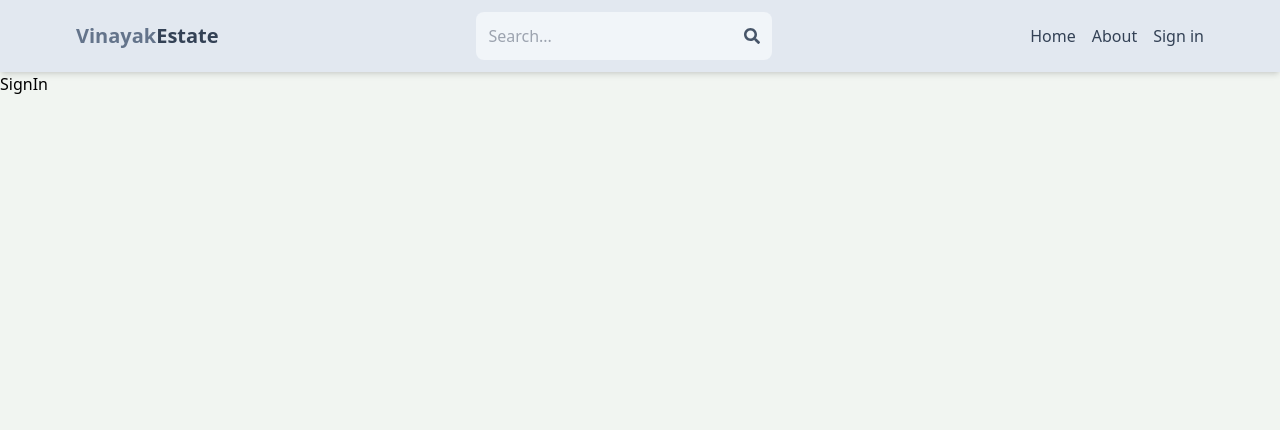
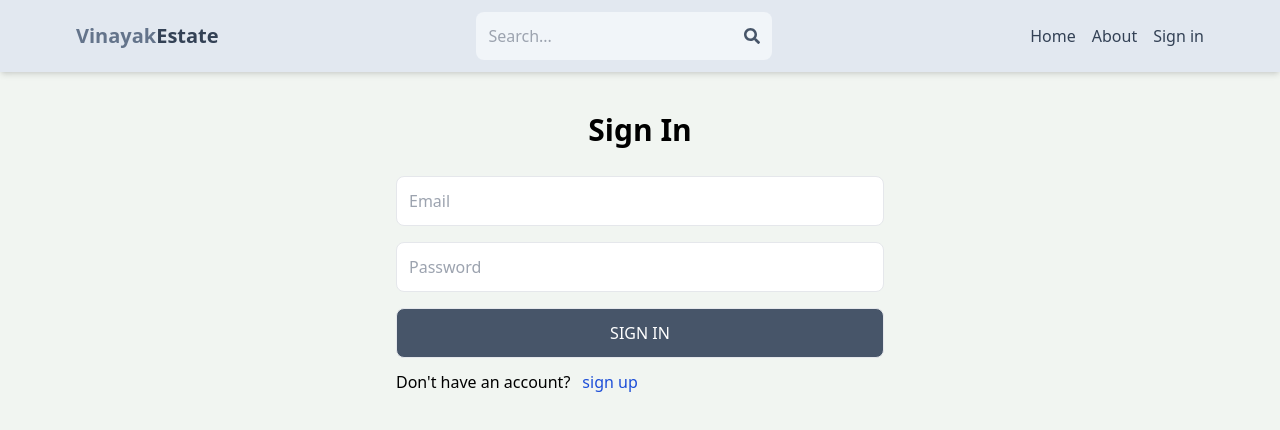
Before and after one commit to Vinayak-kumar132/GrandEstate, a React (Vite) app in the folder client/: page /sign-in in a window 1280 px wide. Shown: the top 430 px of the page. Built offline with nearby package versions, Linux system fonts and the light colour scheme.

Commit message:
Completed signin page functionality

```diff
--- a/client/src/pages/SignIn.jsx
+++ b/client/src/pages/SignIn.jsx
@@ -1,7 +1,82 @@
-import React from 'react'
+import React, { useState } from "react";
+import { Link, useNavigate } from "react-router-dom";
+import { toast } from "react-hot-toast";
+
 
 export default function SignIn() {
+  const [formData, setFormData] = useState({});
+  const [loading, setLoading] = useState(false);
+  const [error, setError] = useState(null);
+  const navigate = useNavigate();
+
+  const handleChange = (e) => {
+    setFormData({ ...formData, [e.target.id]: e.target.value });
+  };
+
+  const handleSubmit = async (e) => {
+    e.preventDefault();
+    try {
+      setLoading(true);
+      const res = await fetch("/api/auth/signin", {
+        method: "POST",
+        headers: {
+          "content-Type": "application/json",
+        },
+        body: JSON.stringify(formData),
+      });
+
+      const data = await res.json();
+      // console.log(data);
+      if (data.success === false) {
+        toast.error("Couldn't Sign In");
+        setError(data.message);
+        setLoading(false);
+        return;
+      }
+      setLoading(false);
+      setError(null);
+      toast.success("Signin Successfull");
+      navigate('/')
+    } catch (error) {
+      setLoading(false);
+      setError(error.message);
+      toast.error("Something went wrong!");
+    }
+  };
+
   return (
-    <div>SignIn</div>
-  )
+    <div className="p-3 max-w-lg mx-auto">
+      <h1 className="text-3xl text-center font-semibold py-7">Sign In</h1>
+      <form disable={loading} className="flex flex-col gap-4" onSubmit={handleSubmit}>
+        <input
+          className="border p-3 rounded-lg outline-none"
+          id="email"
+          type="text"
+          placeholder="Email"
+          onChange={handleChange}
+        />
+        <input
+          className="border p-3 rounded-lg outline-none"
+          id="password"
+          type="password"
+          placeholder="Password"
+          onChange={handleChange}
+        />
+        <button
+          disabled={loading}
+          className="border p-3 bg-slate-600 text-white rounded-lg uppercase hover:opacity-95"
+        >
+          {loading ? "Loading..." : "Sign In"}
+        </button>
+
+      </form>
+      <div className="flex gap-3 pt-3">
+       Don't have an account?
+        <Link to="/sign-up">
+          <span className="text-blue-700 cursor-pointer">sign up</span>
+        </Link>
+      </div>
+      {error && <p className="text-red-500 mt-5">{error}</p>}
+    </div>
+  );
 }
--- a/client/src/pages/SignUp.jsx
+++ b/client/src/pages/SignUp.jsx
@@ -35,6 +35,9 @@
       }
       setLoading(false);
       setError(null);
+      toast('SignUp Successfull!', {
+        icon: '👏',
+      });
       navigate('/sign-in')
     } catch (error) {
       setLoading(false);
--- a/package.json
+++ b/package.json
@@ -13,6 +13,8 @@
   "license": "ISC",
   "dependencies": {
     "bcryptjs": "^2.4.3",
+    "cookie-parser": "^1.4.7",
+    "cors": "^2.8.5",
     "dotenv": "^16.4.7",
     "express": "^4.21.2",
     "jsonwebtoken": "^9.0.2",
```
Also changed, not shown: 2 other files (tests, documents, lock files or other folders).
